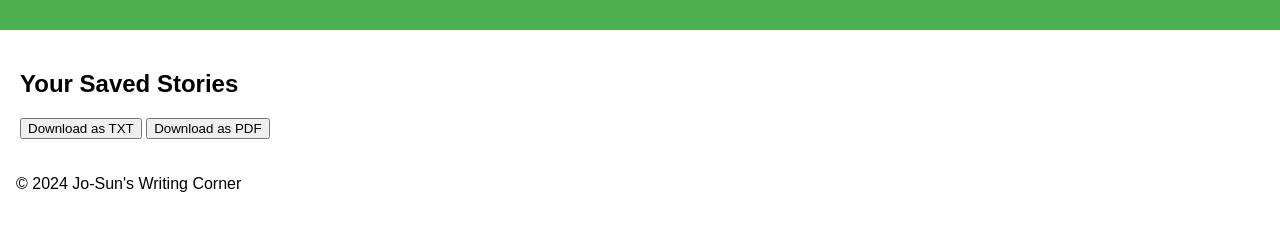
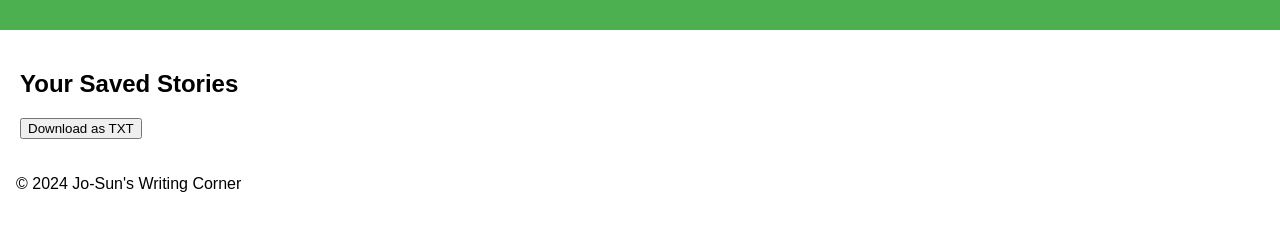
Before and after one commit to JoLuminous/typeresswriting, a plain HTML site: page browse.html in a window 1280 px wide. Shown: the part 200-430 px from the top of the page. Drawn offline with nearby package versions, Linux system fonts and the light colour scheme.

Commit message:
Update browse.html

```diff
--- a/browse.html
+++ b/browse.html
@@ -26,7 +26,6 @@
                 <!-- Saved stories will be dynamically loaded here -->
             </ul>
             <button id="download-txt-button">Download as TXT</button>
-            <button id="download-pdf-button">Download as PDF</button>
             <script src="scripts.js"></script>
         </section>
     </main>
```
